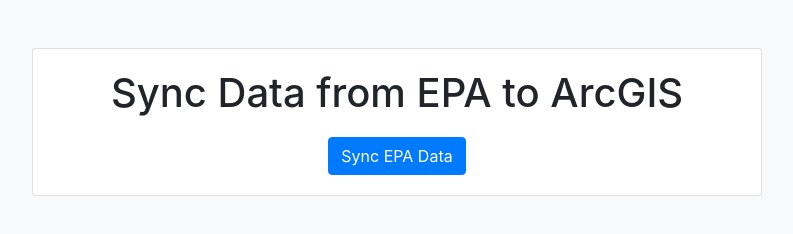
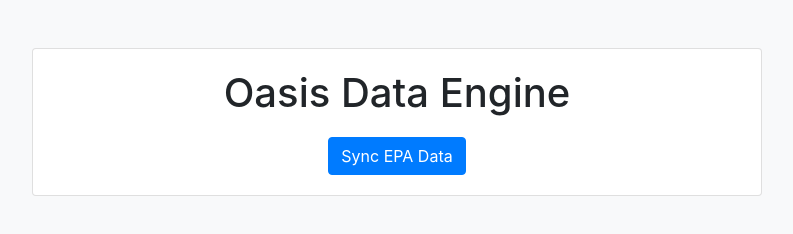
Before and after one commit to Centrix-Analytics/Centrix-Engine, a website: page index.html in a window 1280 px wide. Shown: the whole page, without its empty margins (243-1036 px from the left). Drawn offline with nearby package versions, Linux system fonts and the light colour scheme.

Commit message:
Update index.html

```diff
--- a/index.html
+++ b/index.html
@@ -15,7 +15,7 @@
             <div class="col-md-8 offset-md-2">
                 <div class="card">
                     <div class="card-body text-center">
-                        <h1>Sync Data from EPA to ArcGIS</h1>
+                        <h1>Oasis Data Engine</h1>
                         <button class="btn btn-primary" id="processDataBtn">Sync EPA Data</button>
                         <div id="processingMessage" style="display: none;">Processing. Please Wait...</div>
                         <div id="doneMessage" style="display: none;"></div>
```
